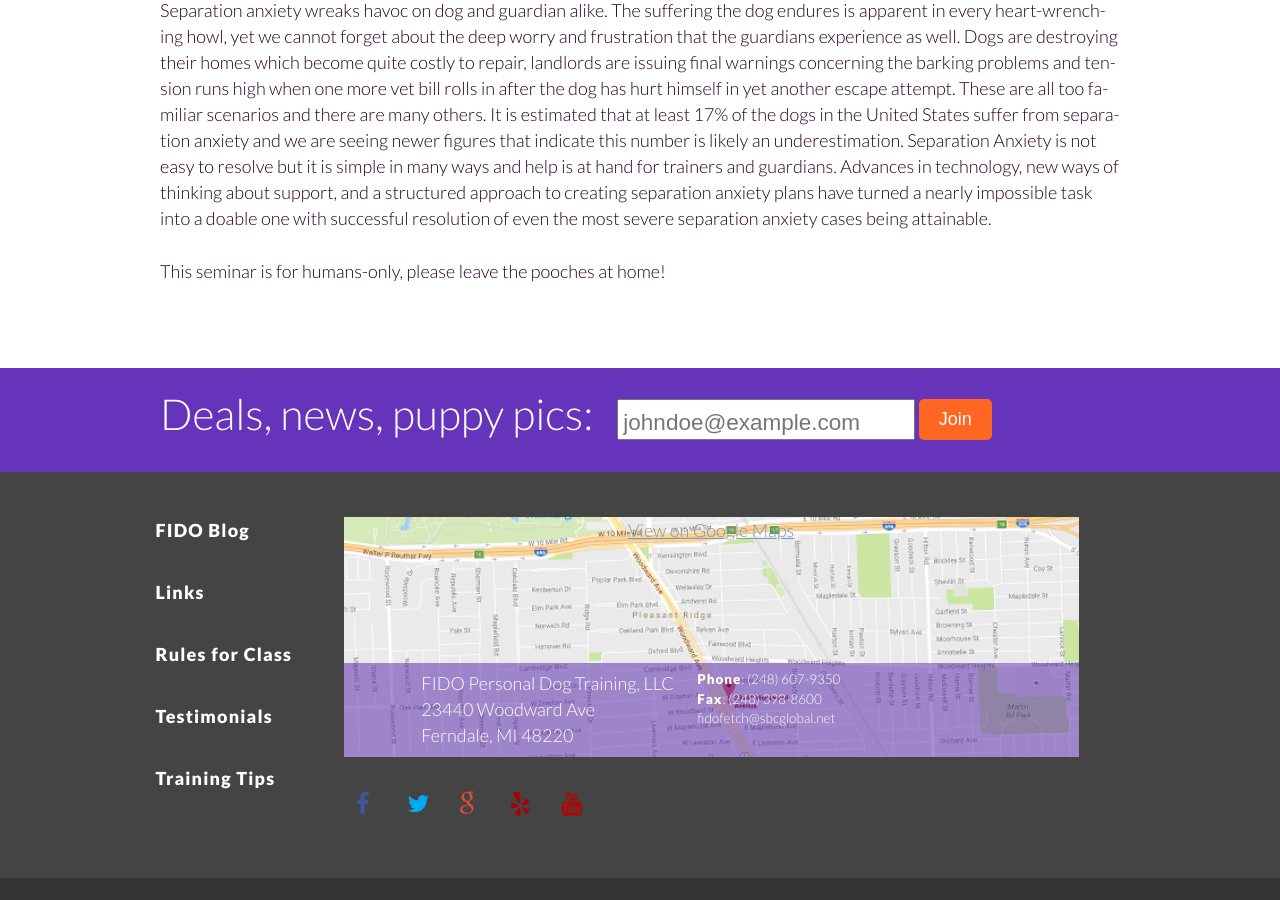
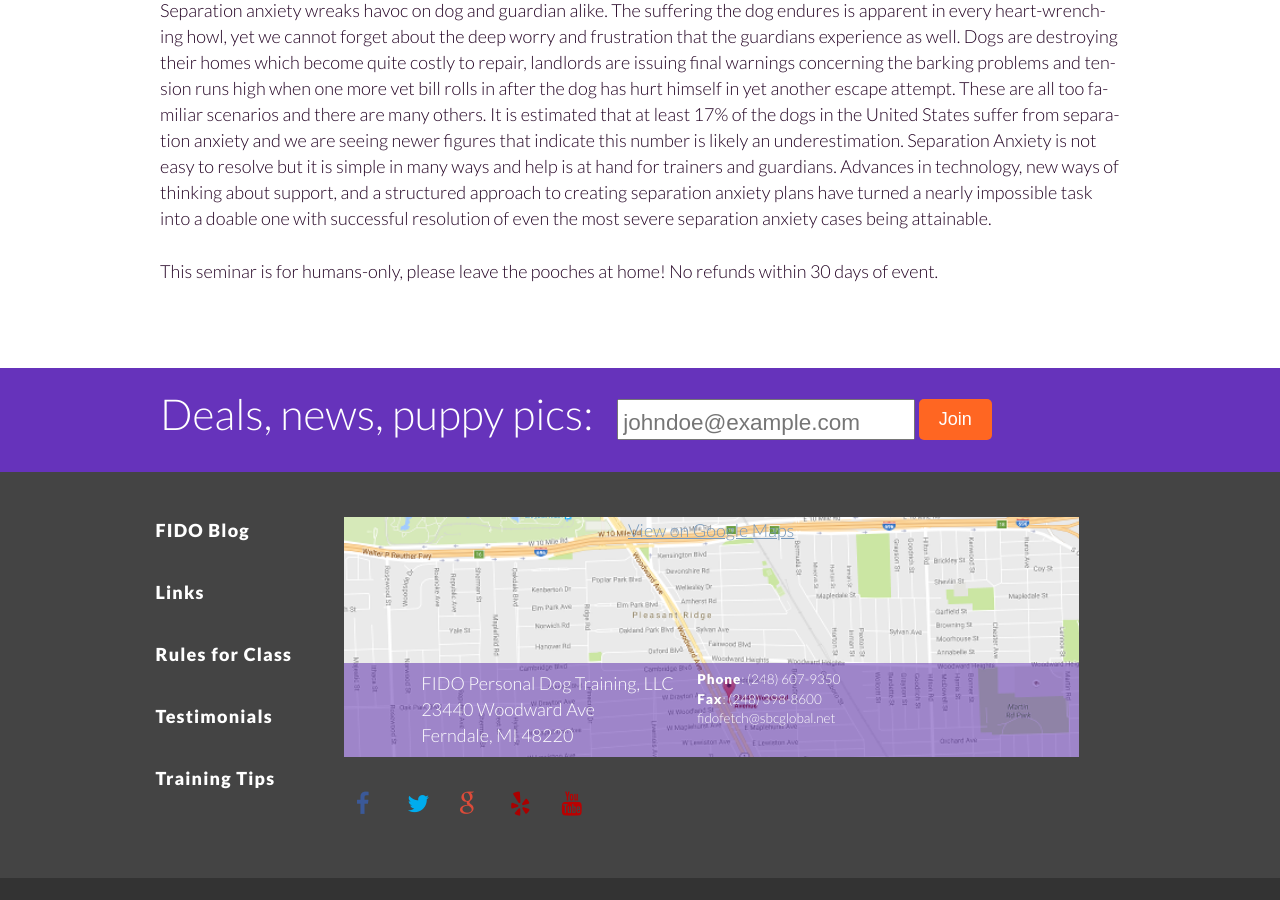
Before and after one commit to fidodogtraining/fidodogtraining.github.io, a Jekyll site: the page built from _classes/seminars/malena.md, in a window 1280 px wide and 900 px high, scrolled down 753 px. Built offline with Jekyll 4.4.1, drawn with Linux system fonts in a browser that asks for light colours.

Commit message:
Update malena.md

```diff
--- a/_classes/seminars/malena.md
+++ b/_classes/seminars/malena.md
@@ -18,4 +18,4 @@ Separation Anxiety is not easy to resolve but it is simple in many ways and help
 Advances in technology, new ways of thinking about support, and a structured approach to creating separation anxiety plans have turned a nearly impossible task into a doable one with successful resolution of even the most severe separation anxiety cases being attainable.
 
 
-This seminar is for humans-only, please leave the pooches at home!
+This seminar is for humans-only, please leave the pooches at home! No refunds within 30 days of event.
```
